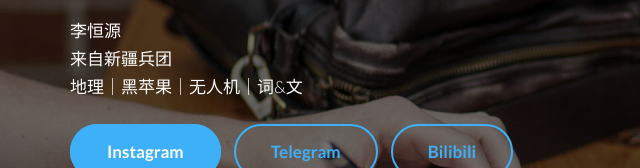
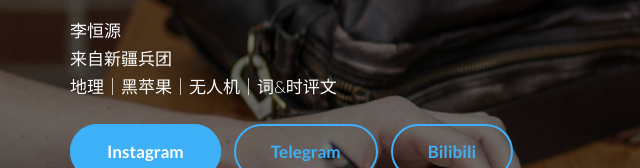
Before and after one commit to DrhyLee/DrhyLee.github.io, a plain HTML site: page index.html in a window 1280 px wide. Shown: the part 290-458 px from the top of the page, 0-640 px from the left. Drawn offline with Linux system fonts and the light colour scheme.

Commit message:
Update index.html

```diff
--- a/index.html
+++ b/index.html
@@ -63,7 +63,7 @@
 
 					<!-- /.header paragraph -->
 					<div class="landing-text wow fadeInUp">
-						<p>李恒源<br>来自新疆兵团<br>地理｜黑苹果｜无人机｜词&文</p>
+						<p>李恒源<br>来自新疆兵团<br>地理｜黑苹果｜无人机｜词&时评文</p>
 					</div>
 
 					<!-- /.header button -->
```
